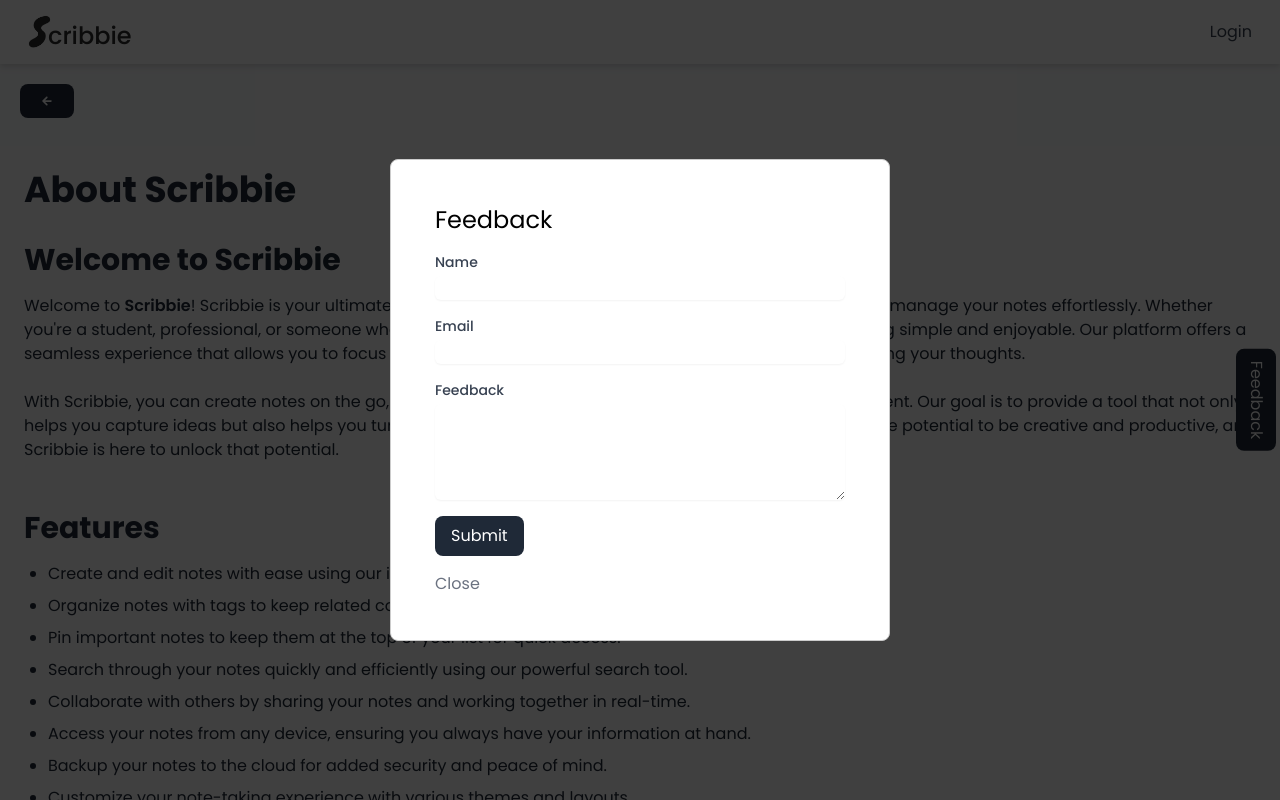
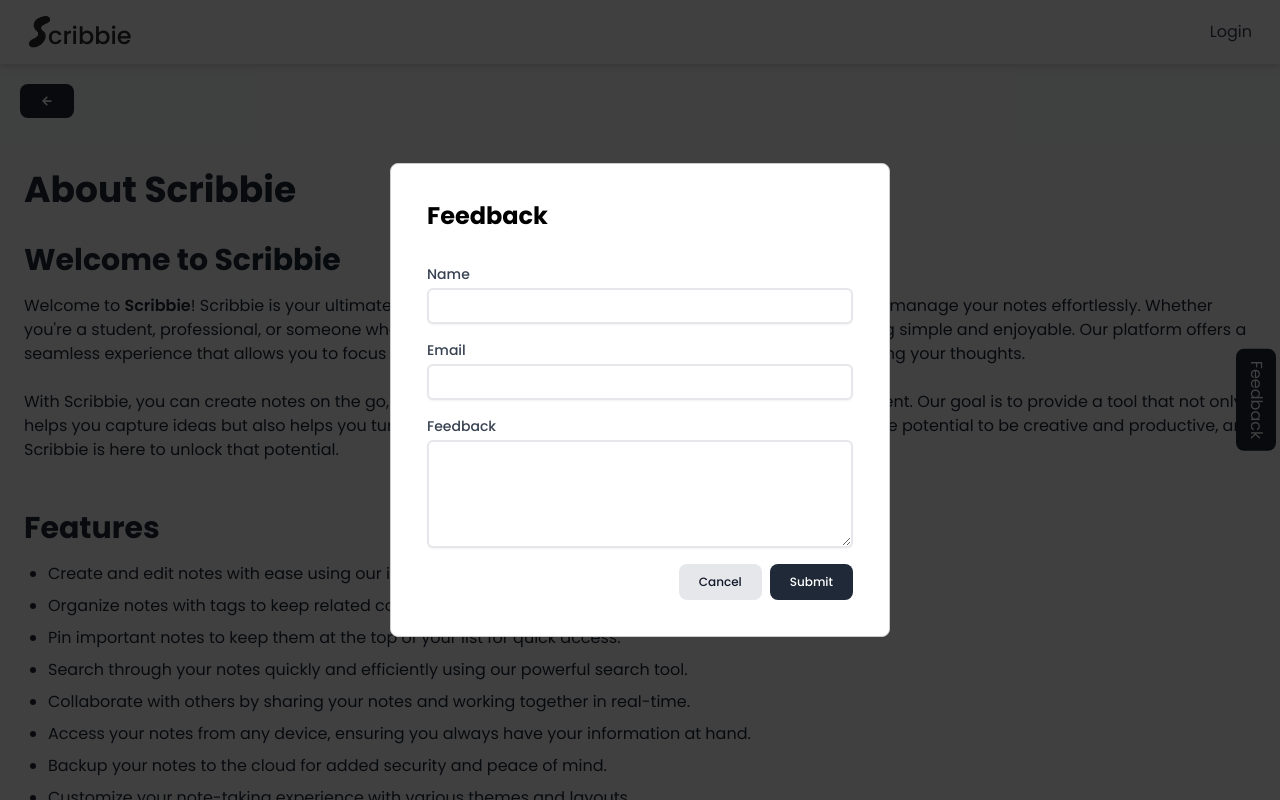
Before and after one commit to Scribbie-Notes/notes-app, a React (Vite) app in the folder frontend/: page /about in a window 1280 px wide. Both pictures are taken after a click on the button "Feedback". Shown: the top 800 px of the page. Built offline with nearby package versions, Linux system fonts and the light colour scheme.

Commit message:
feedback box

```diff
--- a/frontend/src/components/About/About.jsx
+++ b/frontend/src/components/About/About.jsx
@@ -2,6 +2,7 @@ import React, { useState } from "react";
 import Modal from "react-modal";
 import Footer from "../Footer";
 import Navbar from "../Navbar";
+import { MdClose } from 'react-icons/md';
 import { IoMdArrowRoundBack } from "react-icons/io";
 import { Link } from "react-router-dom";
 
@@ -260,43 +261,45 @@ const About = () => {
           contentLabel="Feedback Modal"
           style={customStyles}
         >
-          <div className="bg-white p-6 rounded-lg">
-            <h2 className="text-2xl mb-4">Feedback</h2>
+          <div className="bg-white p-4 rounded-lg">
+            <h2 className="text-2xl font-bold mb-8">Feedback</h2>
             <form>
               <div className="mb-4">
                 <label className="block text-sm font-medium text-gray-700">Name</label>
                 <input
                   type="text"
-                  className="mt-1 block w-full border-gray-300 rounded-md shadow-sm"
+                  className="mt-1 block w-full border-2 p-1 rounded-md shadow-sm"
                 />
               </div>
               <div className="mb-4">
                 <label className="block text-sm font-medium text-gray-700">Email</label>
                 <input
                   type="email"
-                  className="mt-1 block w-full border-gray-300 rounded-md shadow-sm"
+                  className="mt-1 block w-full border-2 p-1 rounded-md shadow-sm"
                 />
               </div>
               <div className="mb-4">
                 <label className="block text-sm font-medium text-gray-700">Feedback</label>
                 <textarea
-                  className="mt-1 block w-full border-gray-300 rounded-md shadow-sm"
+                  className="mt-1 block w-full border-2 p-1 rounded-md shadow-sm"
                   rows="4"
                 ></textarea>
               </div>
-              <button
-                type="submit"
-                className="bg-gray-800 text-white py-2 px-4 rounded-lg"
-              >
-                Submit
-              </button>
+              <div className="flex justify-end space-x-2">
+                <button
+                  onClick={closeModal}
+                  className="inline-flex items-center text-gray-900 bg-gray-200 hover:bg-red-200 focus:outline-none font-medium rounded-lg text-sm px-5 py-2.5 text-xs dark:bg-gray-300  border-gray-800 transition-all"
+                >
+                  Cancel
+                </button>
+                <button
+                  type="submit"
+                  className="inline-flex items-center text-white bg-gray-800 hover:bg-gray-900 focus:outline-none font-medium rounded-lg text-sm px-5 py-2.5 text-xs dark:bg-gray-800 dark:hover:bg-gray-700 dark:border-gray-700 transition-all"
+                >
+                  Submit
+                </button>
+              </div>
             </form>
-            <button
-              className="mt-4 text-gray-500 hover:text-gray-800"
-              onClick={closeModal}
-            >
-              Close
-            </button>
           </div>
         </Modal>
       </div>
```
